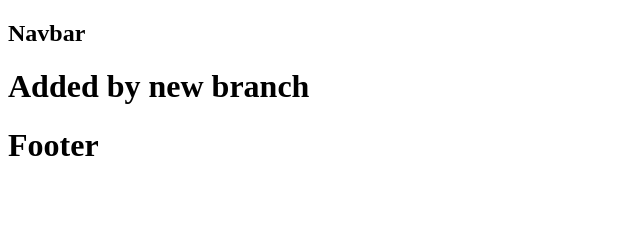
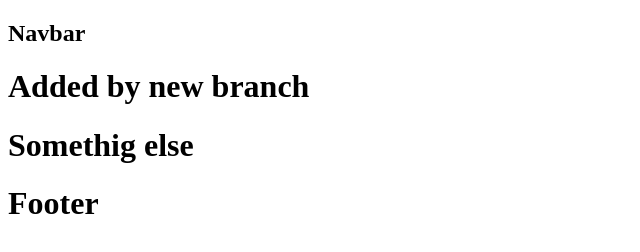
Before and after one commit to shakhbozv/git-tutorial, a plain HTML site: page index.html in a window 1280 px wide. Shown: the whole page, without its empty margins (0-640 px from the left). Drawn offline with Linux system fonts and the light colour scheme.

Commit message:
added text

```diff
--- a/index.html
+++ b/index.html
@@ -13,6 +13,7 @@
 
 <main>
     <h1>Added by new branch</h1>
+    <h1>Somethig else</h1>
 </main>
 
 <footer><h1>Footer</h1></footer>
```
